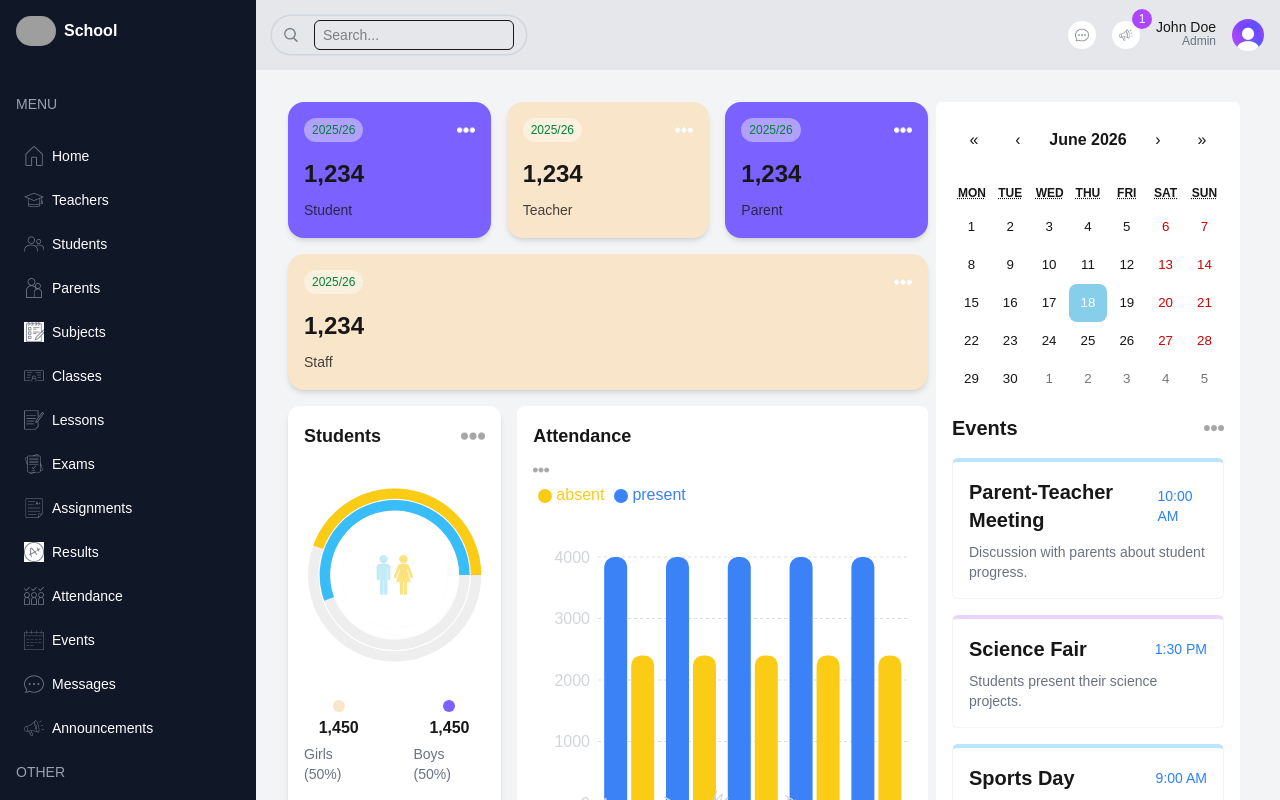
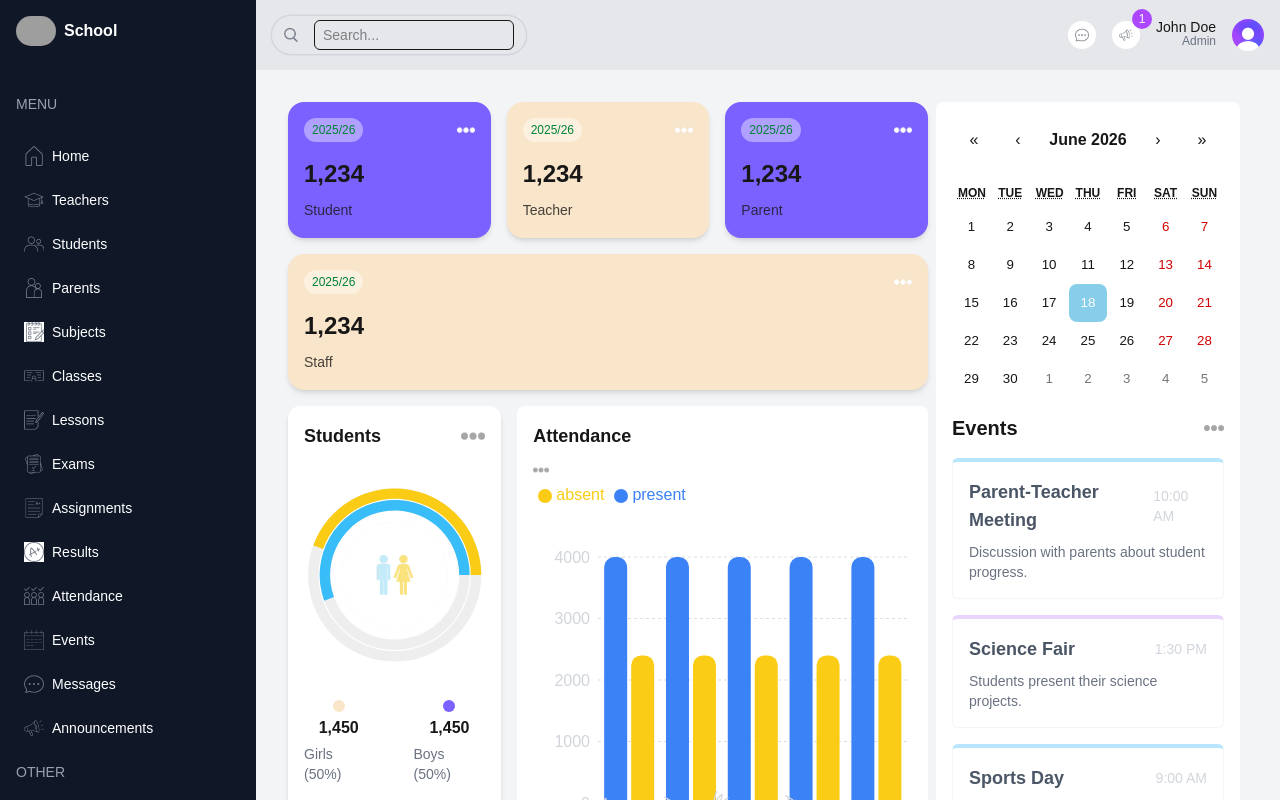
Before and after one commit to rumachoudhury/school-management-dashboard, a Next.js app: page /admin in a window 1280 px wide. Shown: the top 800 px of the page. Built offline with nearby package versions, Linux system fonts and the light colour scheme; grey boxes are pictures that could not be loaded.

Commit message:
Fix some parts of the EventCalendar component

```diff
--- a/src/components/EventCalender.tsx
+++ b/src/components/EventCalender.tsx
@@ -65,9 +65,11 @@ function EventCalender() {
             className="border border-gray-100 border-t-4 odd:border-t-sky-200 even:border-t-purple-200 p-4 rounded-md"
           >
             <div className="flex justify-between items-center">
-              <h3 className="text-xl font-semibold">{event.title}</h3>
+              <h3 className="text-gray-600 text-lg font-semibold">
+                {event.title}
+              </h3>
 
-              <span className="text-sm font-medium text-blue-500">
+              <span className="text-sm font-medium text-gray-300">
                 {event.time}
               </span>
             </div>
```
